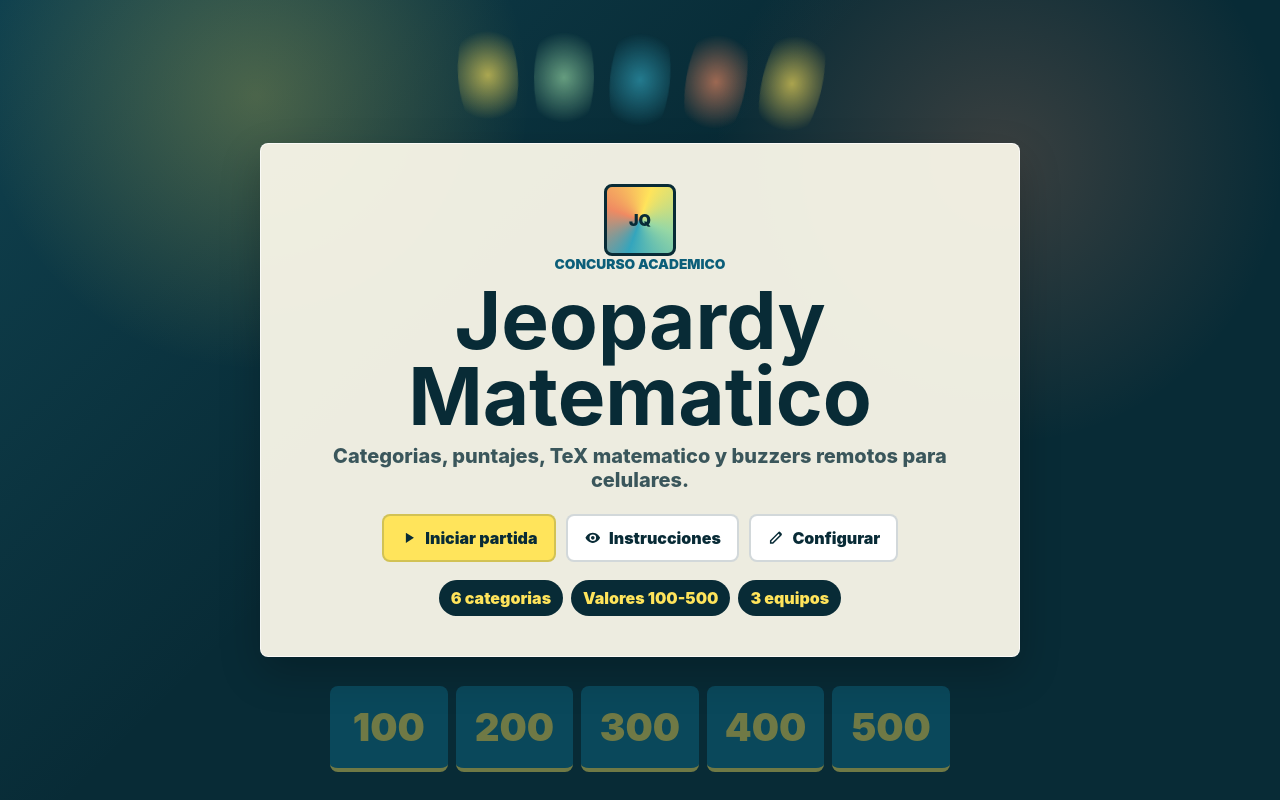
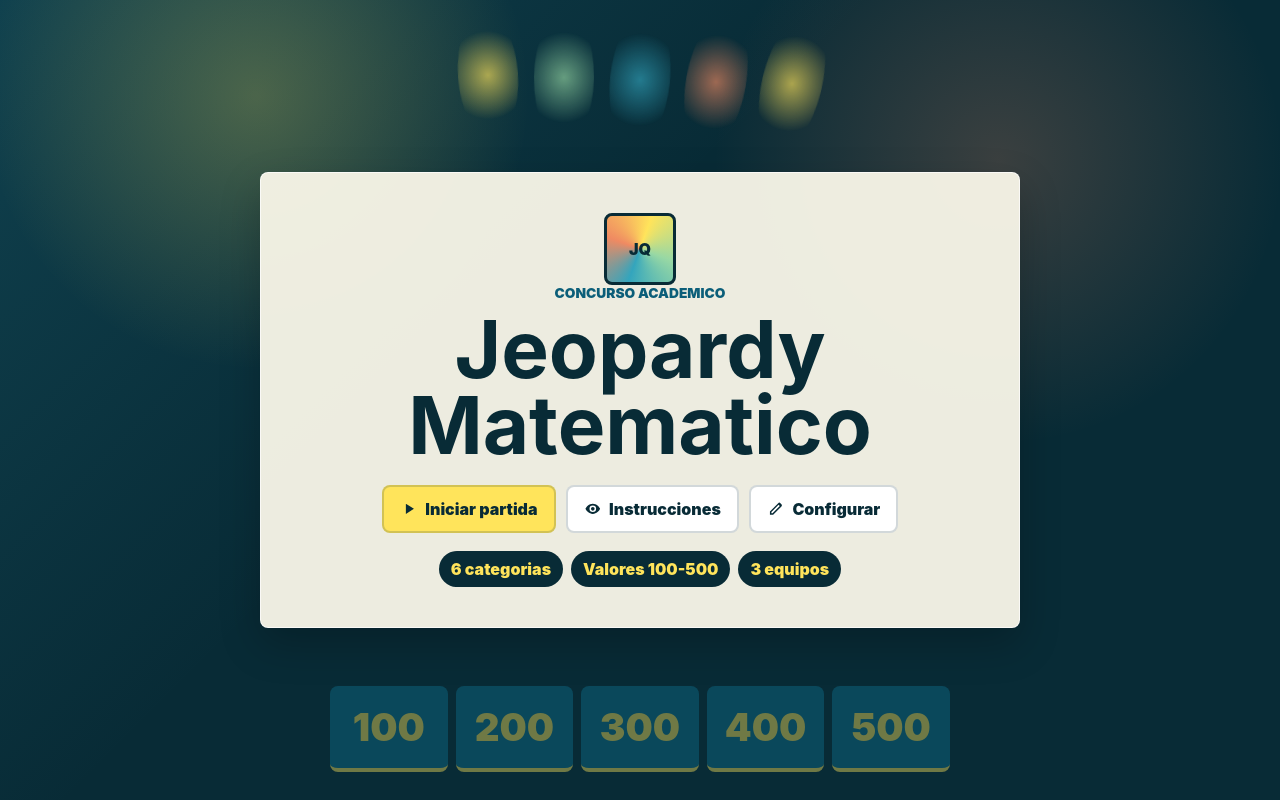
Before and after one commit to DiegoAliZuniga/jeopardy-matematico-web, a website: page public/index.html in a window 1280 px wide. Drawn offline with nearby package versions, Linux system fonts and the light colour scheme; no server answers.

Commit message:
Actualización Inicio

```diff
--- a/public/index.html
+++ b/public/index.html
@@ -46,7 +46,6 @@
         <div id="startLogoMark" class="brand-mark large">JQ</div>
         <p class="show-label">Concurso academico</p>
         <h1 id="startTitle">Jeopardy Matematico</h1>
-        <p class="start-copy">Categorias, puntajes, TeX matematico y buzzers remotos para celulares.</p>
         <div class="start-actions">
           <button id="startGameBtn" class="show-button primary" type="button"><svg><use href="#i-play"></use></svg><span>Iniciar partida</span></button>
           <button id="showInstructionsBtn" class="show-button" type="button"><svg><use href="#i-eye"></use></svg><span>Instrucciones</span></button>
```
